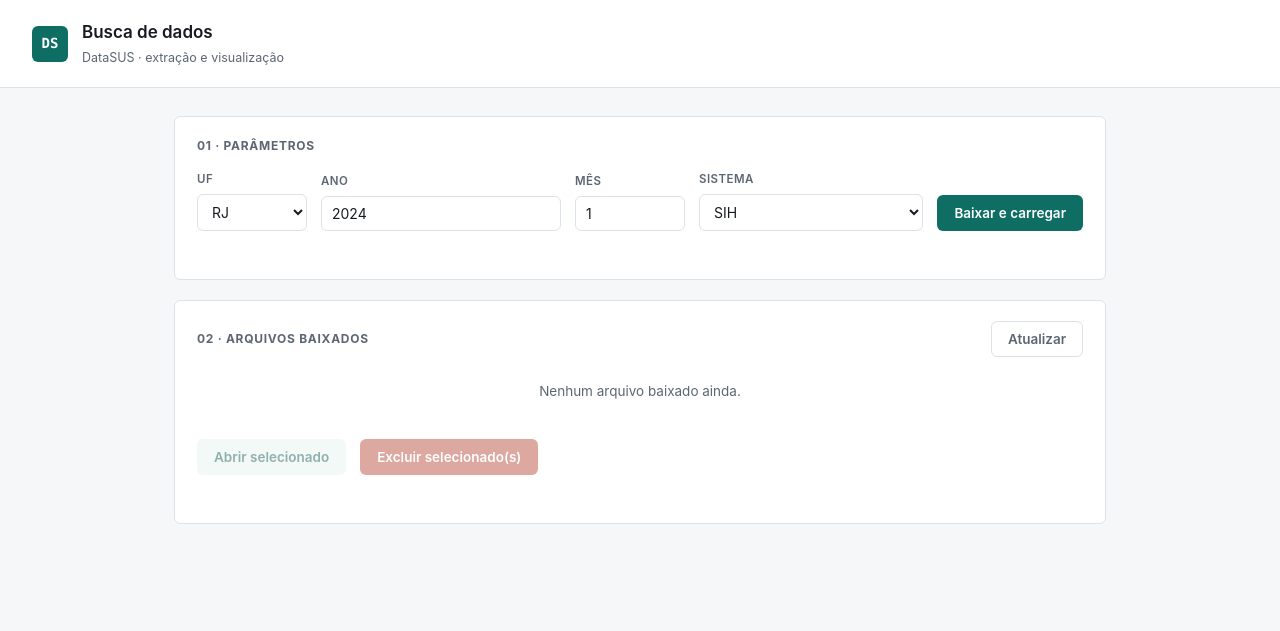
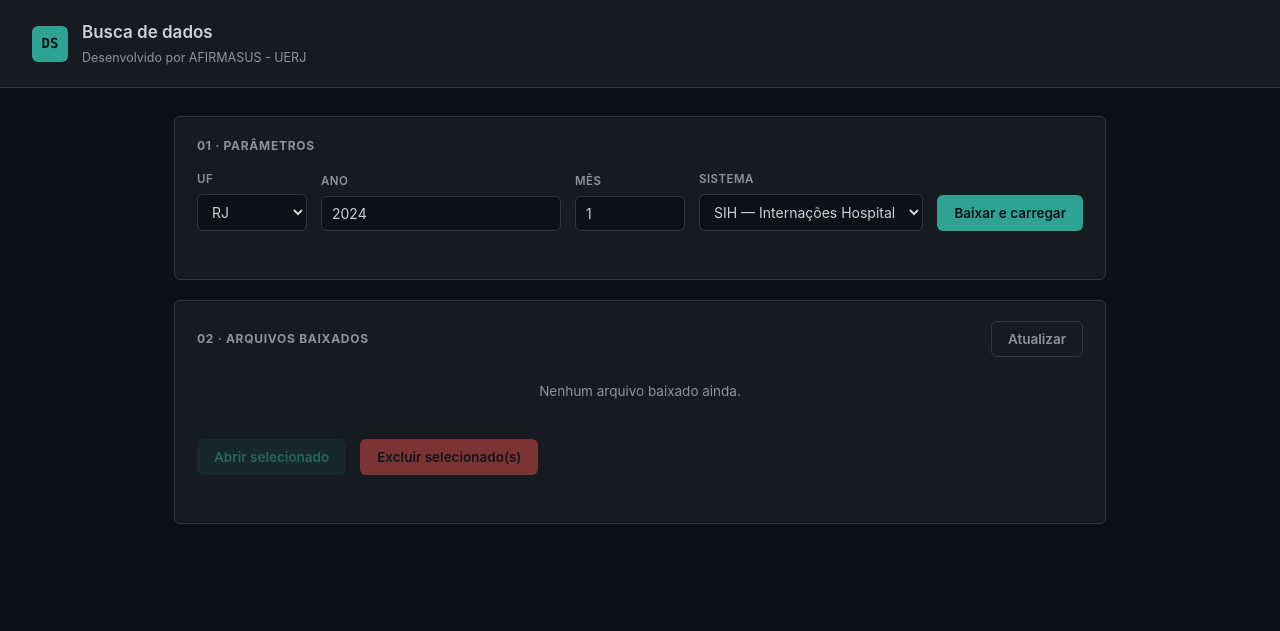
Before and after one commit to joaomelocomp/datasus-viewer, a Flask app: page / in a window 1280 px wide. Shown: the top 631 px of the page. Run offline with Flask 3, Linux system fonts and the light colour scheme; parts of the project's set-up code (start-up, migrations or seed data) failed here and were passed over; some libraries are stand-ins or nearby versions.

Commit message:
update theme

```diff
--- a/app.py
+++ b/app.py
@@ -15,7 +15,7 @@ from validators.year import validar_ano
 app = Flask(__name__)
 app.secret_key = "change-me-in-production"  # required for session cookies
 
-PASTA = Path("downloads")
+PASTA = Path(__file__).resolve().parent / "data" / "raw"
 PASTA.mkdir(exist_ok=True)
 
 UFS = [
@@ -24,6 +24,15 @@ UFS = [
     "PE", "PI", "RJ", "RN", "RS", "RO", "RR", "SC",
     "SP", "SE", "TO",
 ]
+
+SYSTEM_DESCRIPTIONS = {
+    "SIH": "Internações Hospitalares",
+    "SIA": "Atendimentos Ambulatoriais",
+    "SIM": "Óbitos",
+    "SINASC": "Nascimentos",
+    "CNES-ST": "Estabelecimentos de Saúde",
+    "CNES-LT": "Leitos Hospitalares",
+}
 
 # In-memory per-session dataframe store: {session_id: DataFrame}
 # NOTE: single-process only. For multi-worker/production deployments,
@@ -46,12 +55,19 @@ def _set_df(df):
 
 
 def _list_files():
-    arquivos = sorted(PASTA.glob("*.dbc"), key=lambda p: p.stat().st_mtime, reverse=True)
+    arquivos = sorted(
+        PASTA.rglob("*.dbc"),
+        key=lambda p: p.stat().st_mtime,
+        reverse=True
+    )
+
     return [
         {
             "name": a.name,
             "size_mb": round(a.stat().st_size / 1_048_576, 2),
-            "modified": datetime.fromtimestamp(a.stat().st_mtime).strftime("%d/%m/%Y %H:%M"),
+            "modified": datetime.fromtimestamp(
+                a.stat().st_mtime
+            ).strftime("%d/%m/%Y %H:%M"),
         }
         for a in arquivos
     ]
@@ -72,7 +88,7 @@ def index():
         "index.html",
         ufs=UFS,
         default_uf="RJ",
-        systems=list(SYSTEMS.keys()),
+        systems=SYSTEM_DESCRIPTIONS,
         files=_list_files(),
         df_loaded=df is not None,
         df_info=_df_payload(df) if df is not None else None,
--- a/static/style.css
+++ b/static/style.css
@@ -1,14 +1,15 @@
 :root {
-  --bg: #f5f7f9;
-  --panel: #ffffff;
-  --border: #dde2e8;
-  --text: #171b21;
-  --text-muted: #5c6673;
-  --accent: #0e6e64;
-  --accent-hover: #0a544c;
-  --accent-soft: #e4f2ef;
-  --danger: #b3402f;
-  --danger-hover: #93321f;
+  color-scheme: dark;
+  --bg: #0d1117;
+  --panel: #161b22;
+  --border: #30363d;
+  --text: #c9d1d9;
+  --text-muted: #8b949e;
+  --accent: #2ea394;
+  --accent-hover: #3dbcac;
+  --accent-soft: #163832;
+  --danger: #f85149;
+  --danger-hover: #ff6a61;
   --radius: 6px;
   --mono: "IBM Plex Mono", "SFMono-Regular", Consolas, monospace;
   --sans: "Inter", -apple-system, BlinkMacSystemFont, "Segoe UI", sans-serif;
@@ -40,12 +41,12 @@ body {
   width: 36px; height: 36px;
   display: flex; align-items: center; justify-content: center;
   background: var(--accent);
-  color: #fff;
+  color: #0d1117;
   font-family: var(--mono);
   font-weight: 600;
   border-radius: var(--radius);
 }
-.topbar__title h1 { margin: 0; font-size: 17px; font-weight: 600; }
+.topbar__title h1 { margin: 0; font-size: 17px; font-weight: 600; color: var(--text); }
 .topbar__title span { color: var(--text-muted); font-size: 12.5px; }
 
 /* Layout */
@@ -97,13 +98,55 @@ body {
   text-transform: uppercase;
   letter-spacing: 0.04em;
 }
+
+#chart-topn {
+  -webkit-appearance: none;
+  appearance: none;
+  width: 130px;
+  height: 4px;
+  border-radius: 2px;
+  background: var(--border);
+  cursor: pointer;
+}
+
+#chart-topn::-webkit-slider-thumb {
+  -webkit-appearance: none;
+  appearance: none;
+  width: 14px;
+  height: 14px;
+  border-radius: 50%;
+  background: var(--accent);
+  cursor: pointer;
+  border: 2px solid var(--panel);
+}
+
+#chart-topn::-moz-range-thumb {
+  width: 14px;
+  height: 14px;
+  border-radius: 50%;
+  background: var(--accent);
+  cursor: pointer;
+  border: 2px solid var(--panel);
+}
+
+#chart-topn::-moz-range-track {
+  height: 4px;
+  border-radius: 2px;
+  background: var(--border);
+}
+
+#chart-topn:focus,
+#chart-topn:focus-visible {
+  outline: none;
+}
+
 select, input[type="number"] {
   font-family: var(--sans);
   font-size: 14px;
   padding: 8px 10px;
   border: 1px solid var(--border);
   border-radius: var(--radius);
-  background: #fff;
+  background: #0d1117;
   color: var(--text);
 }
 select:focus, input:focus {
@@ -124,14 +167,14 @@ input[type="range"] { accent-color: var(--accent); width: 130px; }
   transition: background-color .12s ease, opacity .12s ease;
 }
 .btn:disabled { opacity: 0.45; cursor: not-allowed; }
-.btn--primary { background: var(--accent); color: #fff; }
+.btn--primary { background: var(--accent); color: #0d1117; }
 .btn--primary:hover:not(:disabled) { background: var(--accent-hover); }
 .btn--secondary { background: var(--accent-soft); color: var(--accent-hover); }
-.btn--secondary:hover:not(:disabled) { background: #d5ebe7; }
-.btn--danger { background: var(--danger); color: #fff; }
+.btn--secondary:hover:not(:disabled) { background: #1c463f; }
+.btn--danger { background: var(--danger); color: #0d1117; }
 .btn--danger:hover:not(:disabled) { background: var(--danger-hover); }
 .btn--ghost { background: transparent; color: var(--text-muted); border-color: var(--border); }
-.btn--ghost:hover:not(:disabled) { background: #f0f2f4; }
+.btn--ghost:hover:not(:disabled) { background: #1c2128; }
 
 /* Table */
 .table { width: 100%; border-collapse: collapse; margin-top: 4px; }
@@ -146,10 +189,11 @@ input[type="range"] { accent-color: var(--accent); width: 130px; }
 }
 .table td {
   padding: 9px 10px;
-  border-bottom: 1px solid #eef0f3;
+  border-bottom: 1px solid #21262d;
   font-size: 13.5px;
+  color: var(--text);
 }
-.table tr:hover td { background: #fafbfc; }
+.table tr:hover td { background: #1c2128; }
 .col-check { width: 32px; }
 .col-num { text-align: right; }
 
@@ -175,16 +219,17 @@ input[type="range"] { accent-color: var(--accent); width: 130px; }
 /* Confirm dialog */
 .overlay {
   position: fixed; inset: 0;
-  background: rgba(23, 27, 33, 0.45);
+  background: rgba(1, 4, 9, 0.65);
   display: flex; align-items: center; justify-content: center;
   z-index: 50;
 }
 .overlay[hidden] { display: none; }
 .confirm-box {
-  background: #fff;
+  background: var(--panel);
+  border: 1px solid var(--border);
   border-radius: var(--radius);
   padding: 22px 24px;
   max-width: 420px;
-  box-shadow: 0 12px 32px rgba(0,0,0,0.18);
+  box-shadow: 0 12px 32px rgba(0,0,0,0.5);
 }
-.confirm-box p { margin: 0 0 16px; font-size: 14px; }
+.confirm-box p { margin: 0 0 16px; font-size: 14px; color: var(--text); }
--- a/templates/index.html
+++ b/templates/index.html
@@ -12,7 +12,7 @@
     <div class="topbar__mark">DS</div>
     <div class="topbar__title">
       <h1>Busca de dados</h1>
-      <span>DataSUS · extração e visualização</span>
+      <span>Desenvolvido por AFIRMASUS - UERJ</span>
     </div>
   </header>
 
@@ -32,17 +32,17 @@
         </label>
         <label class="field">
           <span>Ano</span>
-          <input id="year" type="number" value="2024" step="1">
+          <input id="year" type="number" value="2024" step="1" autocomplete="off">
         </label>
         <label class="field">
           <span>Mês</span>
-          <input id="month" type="number" value="1" min="1" max="12" step="1">
+          <input id="month" type="number" value="1" min="1" max="12" step="1" autocomplete="off">
         </label>
         <label class="field field--wide">
           <span>Sistema</span>
           <select id="system">
-            {% for s in systems %}
-            <option value="{{ s }}">{{ s }}</option>
+            {% for s, description in systems.items() %}
+            <option value="{{ s }}">{{ s }} — {{ description }}</option>
             {% endfor %}
           </select>
         </label>
@@ -140,7 +140,7 @@
         </label>
 
         <label class="field" id="field-topn">
-          <span>Top N (<span id="topn-value">15</span>)</span>
+          <span>Quantidade de categorias exibidas (<span id="topn-value">15</span>)</span>
           <input id="chart-topn" type="range" min="5" max="30" value="15">
         </label>
       </div>
```
Also changed, not shown: static/base.css (deleted, +0 -8 lines), 2 other files.
